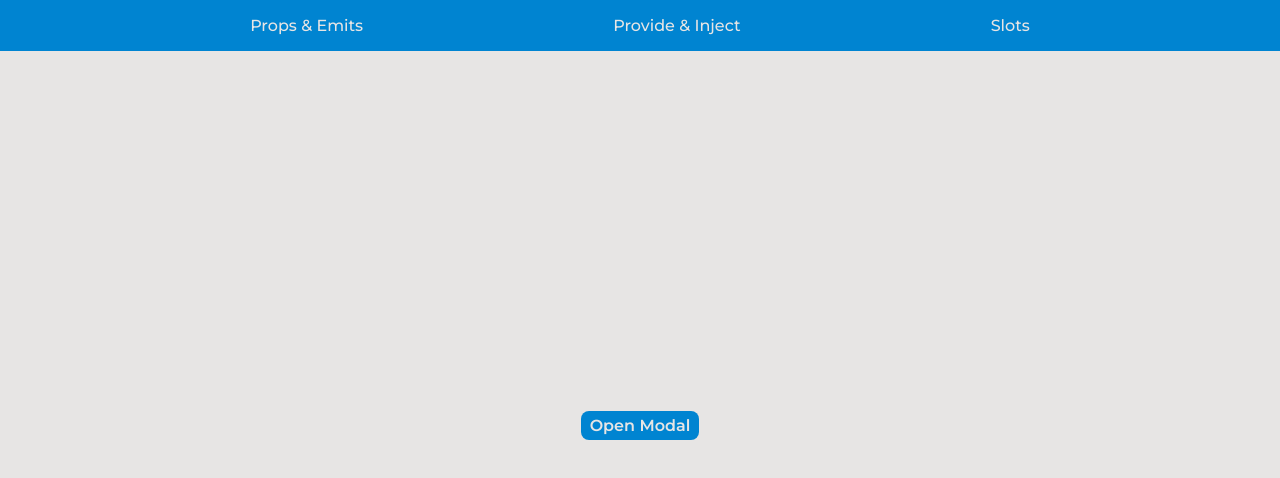
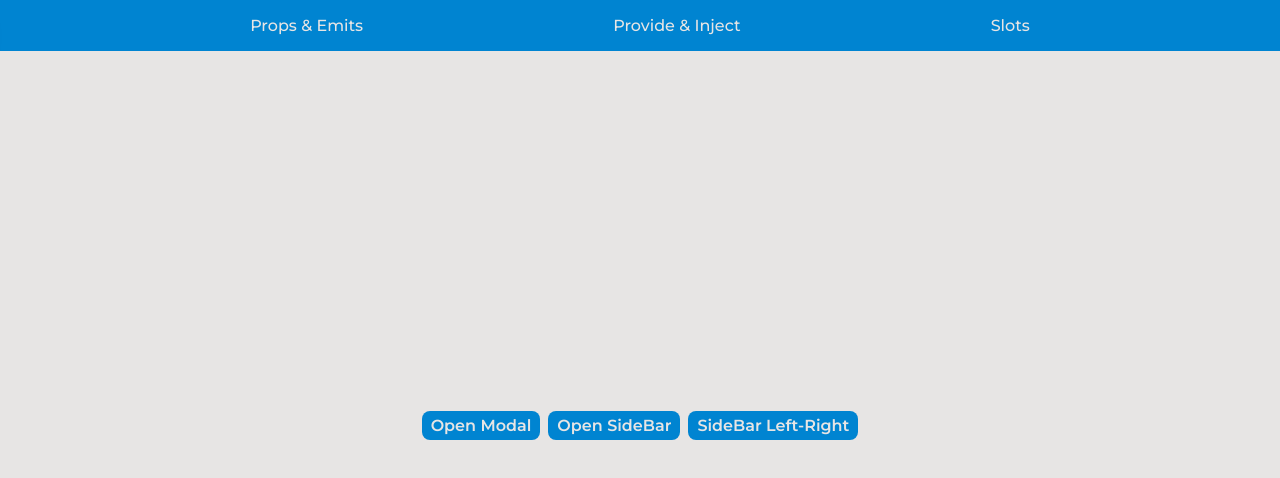
Before and after one commit to thegroosalugg/RoomWithAVue, a Vue app in the folder 06-Components/: page / in a window 1280 px wide. Both pictures are taken after a click on the button "Slots". Shown: the top 478 px of the page. Built offline with nearby package versions, Linux system fonts and the light colour scheme; the HTML template or start-up script is replaced by a standard one.

Commit message:
lesson: multi-slots

```diff
--- a/06-Components/src/components/slots/ModalWrapper.vue
+++ b/06-Components/src/components/slots/ModalWrapper.vue
@@ -32,13 +32,14 @@
 </script>
 
 <style scoped>
+  /* modals are ephemereal and plentiful - they will be created/destroyed */
   .backdrop {
     --opacity: 0.75;
     position: fixed;
     z-index: 10;
     inset: 0;
     width: 100%;
-    min-height: 100vh; /* inset + MIN-height -> prevents on-zoom backdrop waterfall */
+    height: 100vh; /* inset + height -> prevents on-zoom backdrop waterfall */
     background-color: rgba(0, 0, 0, var(--opacity));
     cursor: pointer;
     transition: background-color 0.3s ease;
--- /dev/null
+++ b/06-Components/src/components/slots/SideBar.vue
@@ -0,0 +1,70 @@
+<template>
+  <div class="backdrop" :class="{ visible: isOpen }" @click="onClose" />
+  <aside :class="{ visible: isOpen, 'on-right': onRight }">
+    <div class="content">
+      <slot name="header" />
+      <main>
+        <slot />
+      </main>
+    </div>
+  </aside>
+</template>
+
+<script setup lang="ts">
+  defineProps<{ isOpen: boolean; onRight?: boolean; onClose: () => void }>()
+</script>
+
+<style scoped>
+  /* sidebars are persistent & accessible on all routes - they will be shown/hidden */
+  .backdrop {
+    --opacity: 0;
+    --pointer: none;
+    position: fixed;
+    z-index: 10;
+    inset: 0;
+    display: none; /* Mobile Devices: no backdrop - sidebar takes up 100% space */
+    width: 100%;
+    height: 100vh; /* inset + height -> prevents on-zoom backdrop waterfall */
+    background-color: rgba(0, 0, 0, var(--opacity));
+    cursor: pointer;
+    pointer-events: var(--pointer);
+    transition: background-color 0.3s ease;
+
+    &.visible  { --opacity: 0.75; --pointer: auto; }
+    &:hover    { --opacity: 0.55; }
+    @media (min-width: 768px) { display: block; } /* backdrop on large screens only */
+  }
+
+  aside {
+    --left: 0; /* Default sidebar: on left hand side | on right with optional class */
+    --translate: -100%;
+    position: fixed;
+    z-index: 20;
+    inset: 0;
+    right: 0;
+    left: var(--left);
+    height: 100vh;
+    width: 100%; /* Mobile Devices: takes up full width */
+    background: var(--page);
+    transform: translate(var(--translate));
+    transition: transform 0.3s ease;
+
+    &.visible { transform: translate(0); }
+    &.on-right { --left: auto; --translate: 100%; }
+    @media (min-width: 768px) { width: 45%; } /* Large Devices: shares space with backdrop */
+  }
+
+  /* content wrapper can be replaced if needed; it ensures:
+  - content has sticky close-button & confined within bounds of browser UI elements (mobile),
+  - slot-content automatically scrolls */
+  .content {
+    height: 100dvh;
+    display: flex;
+    flex-direction: column;
+
+    main {
+      flex: 1;
+      overflow: auto;
+    }
+  }
+</style>
--- a/06-Components/src/components/slots/SlotsDemo.vue
+++ b/06-Components/src/components/slots/SlotsDemo.vue
@@ -1,22 +1,76 @@
 <template>
-  <ModalWrapper :isOpen="isOpen" :onClose="closeModal">
+  <ModalWrapper :isOpen="modalIsOpen" :onClose="closeModal">
     <div>Modal Content</div>
   </ModalWrapper>
-  <button class="button" @click="openModal">Open Modal</button>
+  <SideBar :isOpen="sidebarIsOpen" :onRight="sideBarIsOnRight" :onClose="closeSideBar">
+    <!-- v-slot:slot-name === #slot-name (shorthand) -->
+    <template #header>
+      <nav>
+        <button
+          v-for="num in 6"
+          :key="num"
+          class="box"
+          :style="buttonProps(num).style"
+          @click="buttonProps(num).click"
+        >
+          {{ buttonProps(num).label }}
+        </button>
+      </nav>
+    </template>
+    <ul>
+      <li v-for="num in 100" :key="num" class="box">{{ num }}</li>
+    </ul>
+  </SideBar>
+  <section>
+    <button class="button" @click="openModal">Open Modal</button>
+    <button class="button" @click="openSideBar">Open SideBar</button>
+    <button class="button" @click="toggleSideBarPosition">SideBar Left-Right</button>
+  </section>
 </template>
 
 <script setup lang="ts">
   import { ref } from 'vue'
   import ModalWrapper from './ModalWrapper.vue'
+  import SideBar from './SideBar.vue'
 
-  const isOpen = ref(false)
+  const modalIsOpen = ref(false)
+  const sidebarIsOpen = ref(false)
+  const sideBarIsOnRight = ref(false)
 
   function openModal() {
-    isOpen.value = true
+    modalIsOpen.value = true
   }
 
   function closeModal() {
-    isOpen.value = false
+    modalIsOpen.value = false
+  }
+
+  function openSideBar() {
+    sidebarIsOpen.value = true
+  }
+
+  function closeSideBar() {
+    sidebarIsOpen.value = false
+  }
+
+  function toggleSideBarPosition() {
+    sideBarIsOnRight.value = !sideBarIsOnRight.value
+  }
+
+  function buttonProps(num: number) {
+    let label = num.toString()
+    let style = {}
+    let click = () => console.log('click ' + num)
+
+    const specialNum = sideBarIsOnRight.value ? 1 : 6
+
+    if (num === specialNum) {
+      label = 'X'
+      click = closeSideBar
+      style = sideBarIsOnRight.value ? { marginRight: 'auto' } : { marginLeft: 'auto' }
+    }
+
+    return { label, style, click }
   }
 </script>
 
@@ -33,7 +87,21 @@
     background-color: var(--page);
     color: var(--fuchsia-500);
   }
-  button {
+  section {
+    display: flex;
+    gap: 0.5rem;
     margin: auto;
   }
+  nav {
+    display: flex;
+    gap: 0.5rem;
+    padding: 0.5rem;
+    border-bottom: var(--border);
+  }
+  ul {
+    display: flex;
+    flex-direction: column;
+    gap: 0.5rem;
+    padding: 1rem;
+  }
 </style>
```
